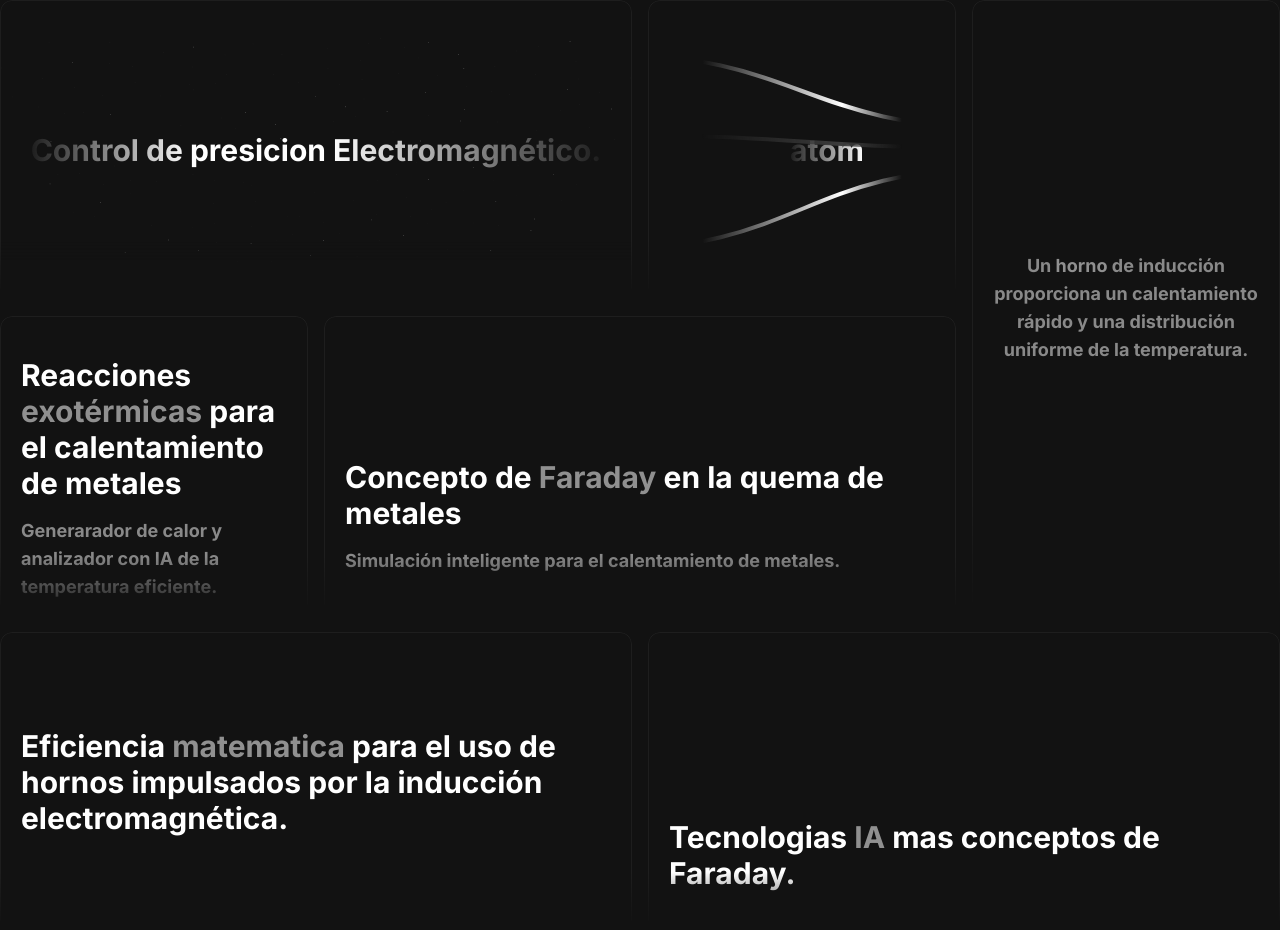
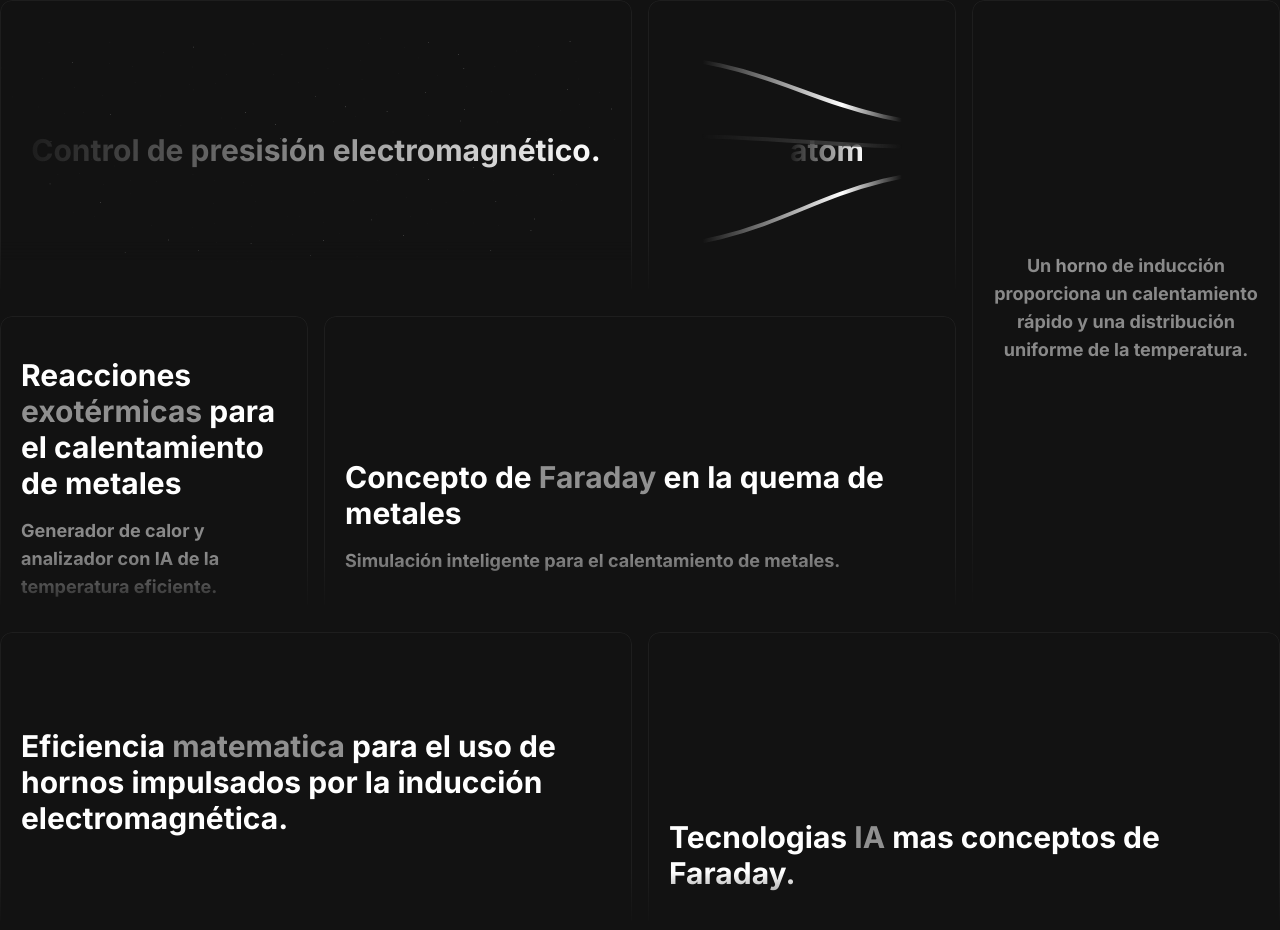
Before and after one commit to JhojanGgarcia/atom, a Next.js app: page / in a window 1280 px wide. Shown: the part 840-1770 px from the top of the page. Built offline with nearby package versions, Linux system fonts and the light colour scheme.

Commit message:
refactor: change spelling mistakes

```diff
--- a/src/components/layout/_Features.jsx
+++ b/src/components/layout/_Features.jsx
@@ -87,15 +87,9 @@ export default function Features() {
                 quality={100}
                 fill
               />
-              <div className="flex z-10">
-                <h1 className="md:text-3xl text-xl font-bold bg-gradient-to-l from-white to-[#1d1d1d] inline-block text-transparent bg-clip-text">
-                  Control de&nbsp;
-                </h1>
-                <h1 className="md:text-3xl text-xl text-white font-bold">
-                  presicion&nbsp;
-                </h1>
-                <h1 className="md:text-3xl text-xl font-bold bg-gradient-to-r from-white to-[#1d1d1d] inline-block text-transparent bg-clip-text">
-                  Electromagnético.
+              <div className="flex text-center z-10">
+                <h1 className="md:text-3xl text-2xl font-bold bg-gradient-to-l from-white to-[#1d1d1d] inline-block text-transparent bg-clip-text">
+                  Control de presisión electromagnético.
                 </h1>
               </div>
             </>
@@ -233,7 +227,7 @@ export default function Features() {
                 para el calentamiento de metales
               </h1>
               <p className="font-bold text-lg text-white/50">
-                Generarador de calor y analizador con IA de
+                Generador de calor y analizador con IA de
                 la temperatura eficiente.
               </p>
             </div>
```
